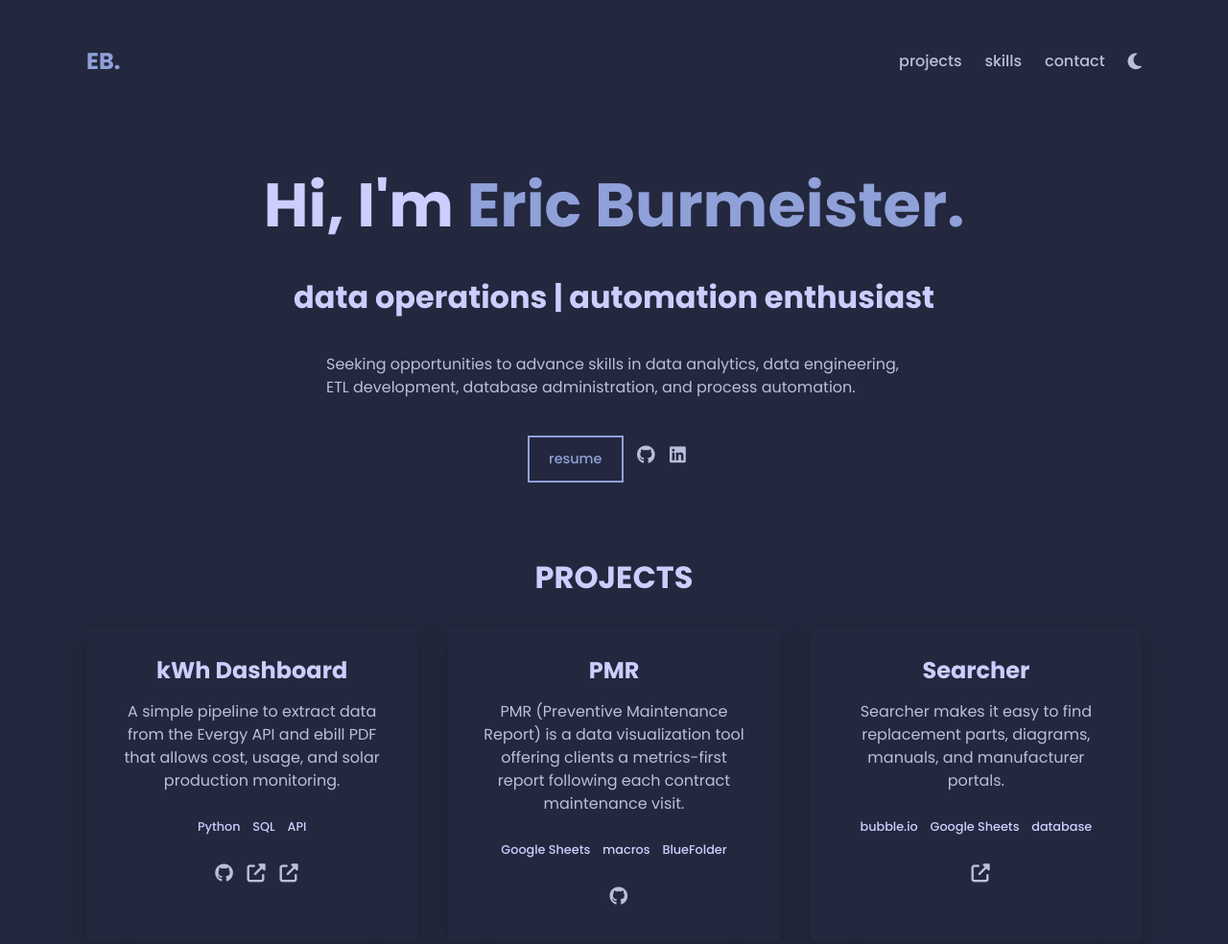
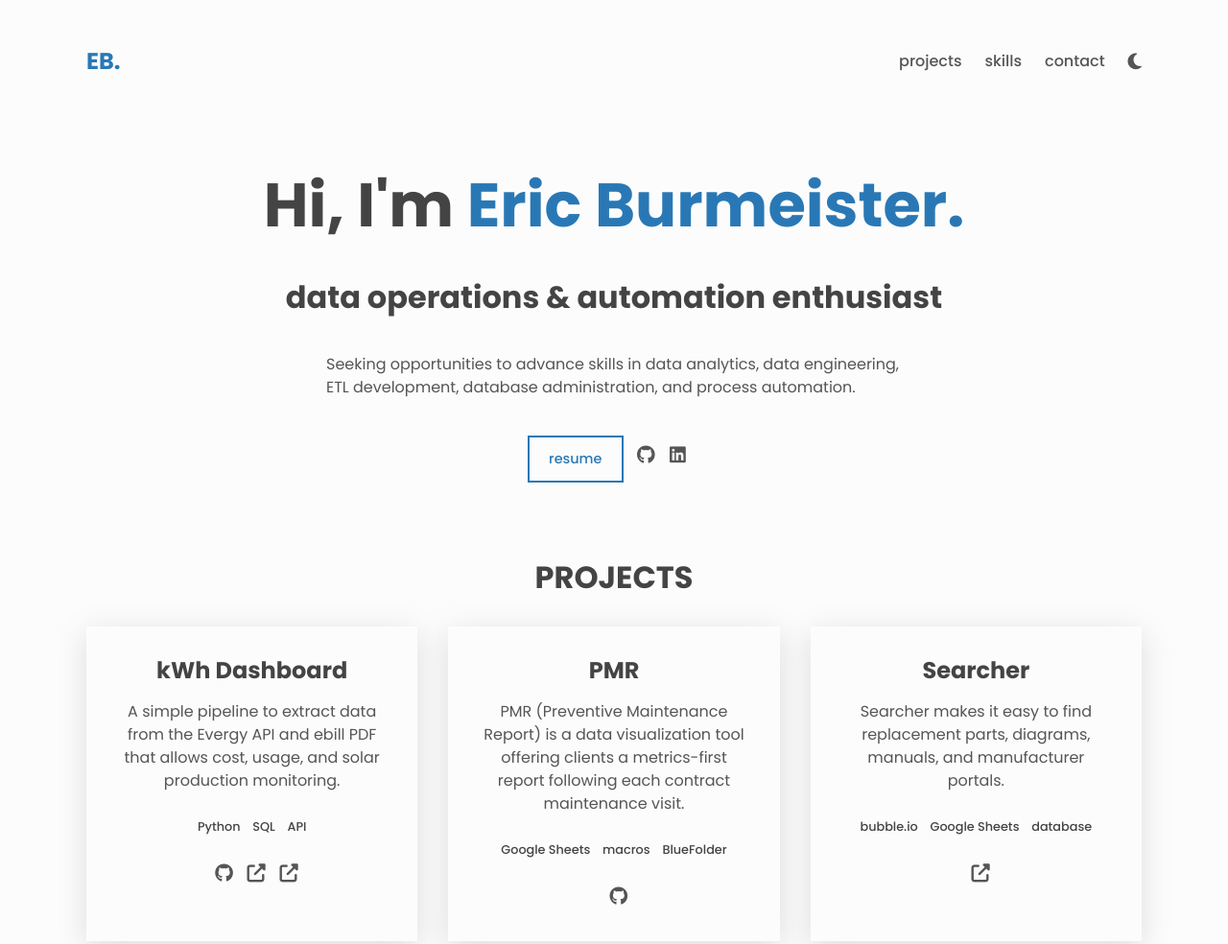
Before and after one commit to ericburm/ericburm.github.io, a plain HTML site: page index.html in a window 1280 px wide. Shown: the top 984 px of the page at 96% size. Drawn offline with Linux system fonts and the light colour scheme.

Commit message:
Updated subtitle and theme

```diff
--- a/index.html
+++ b/index.html
@@ -17,7 +17,7 @@
     <link rel="stylesheet" href="styles.css" />
     <title>Eric Burmeister</title>
   </head>
-  <body class="dark" id="top">
+  <body class="light" id="top">
     <header class="header center">
       <h3>
         <a href="https://ericburm.github.io" class="link"
@@ -56,7 +56,7 @@
       <!-- About -->
       <div class="about center">
         <h1>Hi, I'm <span class="about__name">Eric Burmeister.</span></h1>
-        <h2 class="about__role">data operations | automation enthusiast</h2>
+        <h2 class="about__role">data operations & automation enthusiast</h2>
         <p class="about__desc">
           Seeking opportunities to advance skills in data analytics, data engineering, ETL development, database administration, and process automation.
         </p>
```
